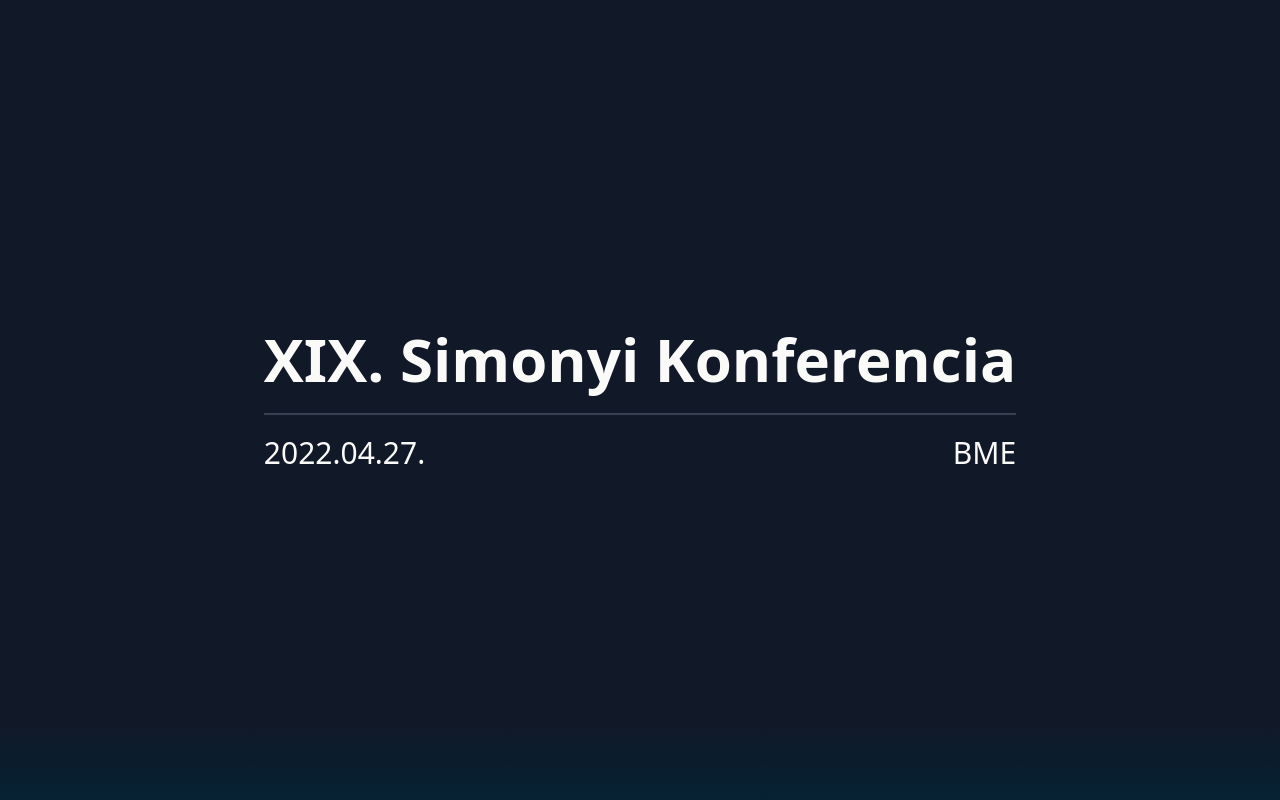
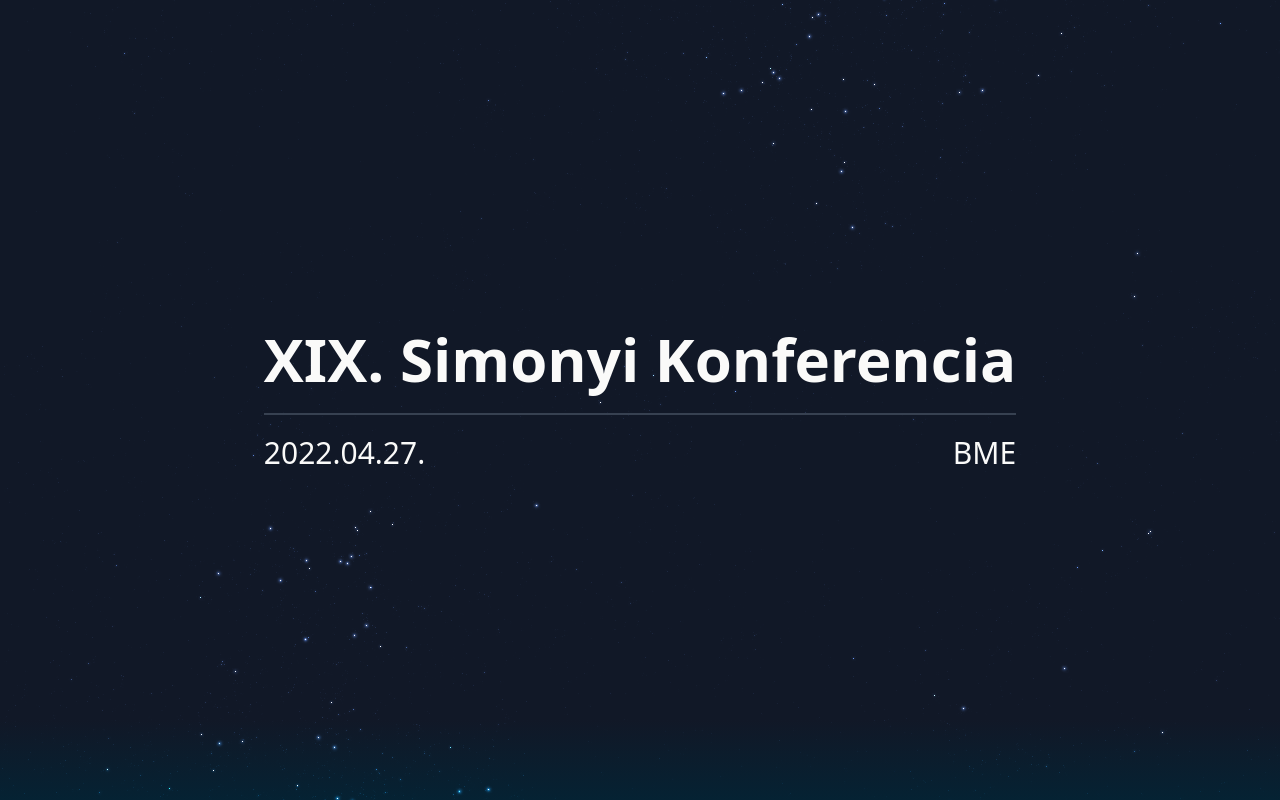
Before and after one commit to simonyiszk/konf-2022-web, a Gatsby site: page / in a window 1280 px wide. Built offline with nearby package versions, Linux system fonts and the light colour scheme; Gatsby itself is replaced by a stand-in of ours.

Commit message:
Add stars

```diff
--- a/package.json
+++ b/package.json
@@ -1,6 +1,6 @@
 {
 	"name": "konf-2022-web",
-	"version": "1.0.0",
+	"version": "1.2.0",
 	"private": true,
 	"description": "Website for XIX. Simonyi Konferencia",
 	"homepage": "https://konferencia.simonyi.bme.hu",
--- a/src/components/teaser/Teaser.module.scss
+++ b/src/components/teaser/Teaser.module.scss
@@ -1,3 +1,18 @@
 .bg {
 	background: linear-gradient(to bottom, transparent 90%, #052233 100%);
+	@apply relative;
+
+	@supports (mix-blend-mode: color-dodge) {
+		&::before {
+			content: "";
+			@apply absolute inset-0;
+			mix-blend-mode: color-dodge;
+			background-repeat: repeat;
+			background-position: right top;
+			background-image: image-set(url("/stars.png") 1x);
+			@supports (background-image: image-set(url("/stars.webp") 1x)) {
+				background-image: image-set(url("/stars.webp") 1x);
+			}
+		}
+	}
 }
--- a/src/components/teaser/Teaser.tsx
+++ b/src/components/teaser/Teaser.tsx
@@ -10,9 +10,10 @@
 				<h1 className="text-2xl font-bold text-center sm:text-4xl lg:text-6xl">
 					XIX. Simonyi Konferencia
 				</h1>
-				<hr className="mt-2 mb-1 w-full border-b border-gray-700 sm:mt-6 sm:mb-5" />
+				<hr className="mt-2 mb-1 w-full border-t-2 border-gray-700 sm:mt-6 sm:mb-5" />
 				<div className="flex flex-row justify-between w-full text-lg sm:text-xl lg:text-3xl">
-					<h2>2022.04.27.</h2><h3>BME</h3>
+					<h2>2022.04.27.</h2>
+					<h3>BME</h3>
 				</div>
 			</div>
 		</div>
```
Also changed, not shown: static/stars.png (added), static/stars.webp (added).
